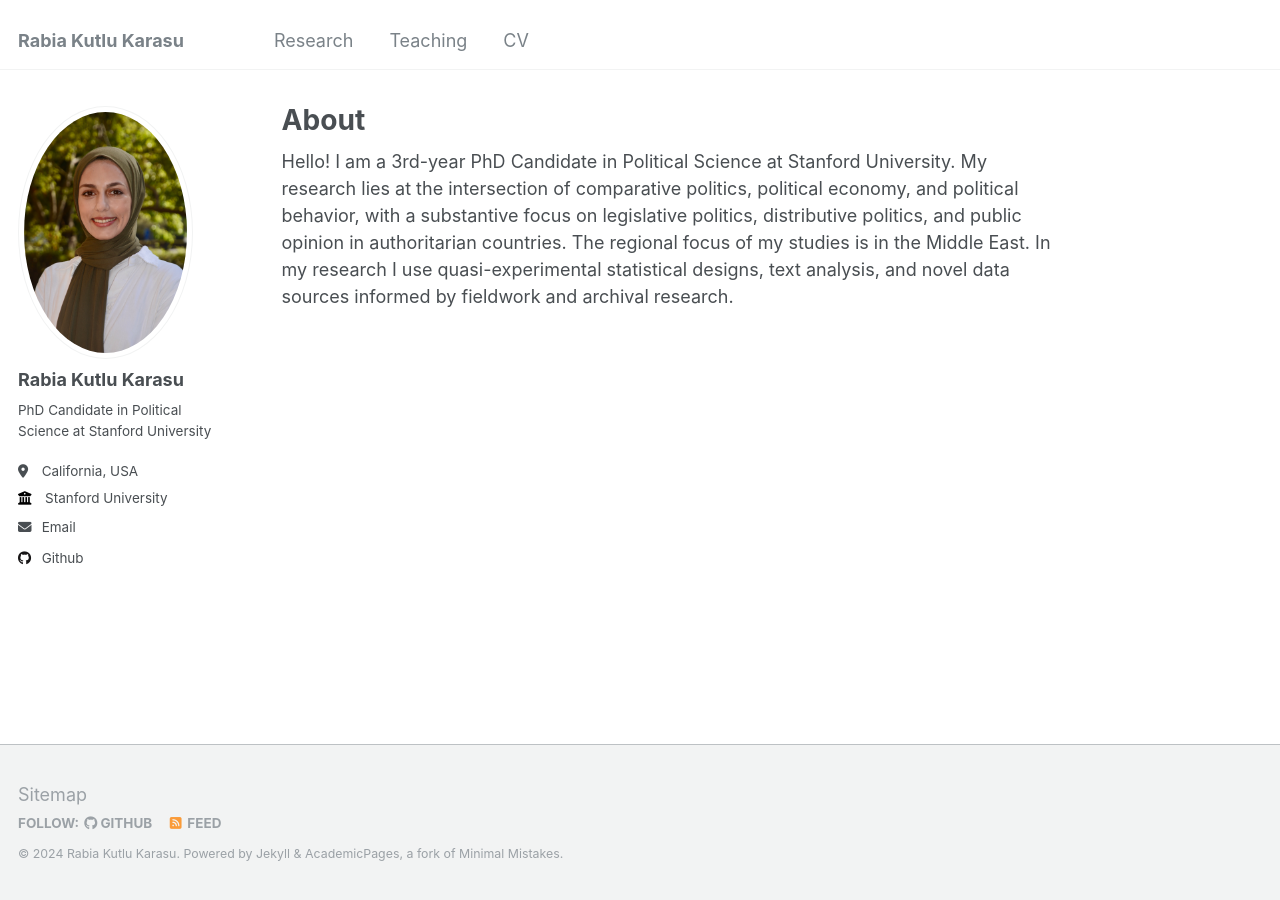
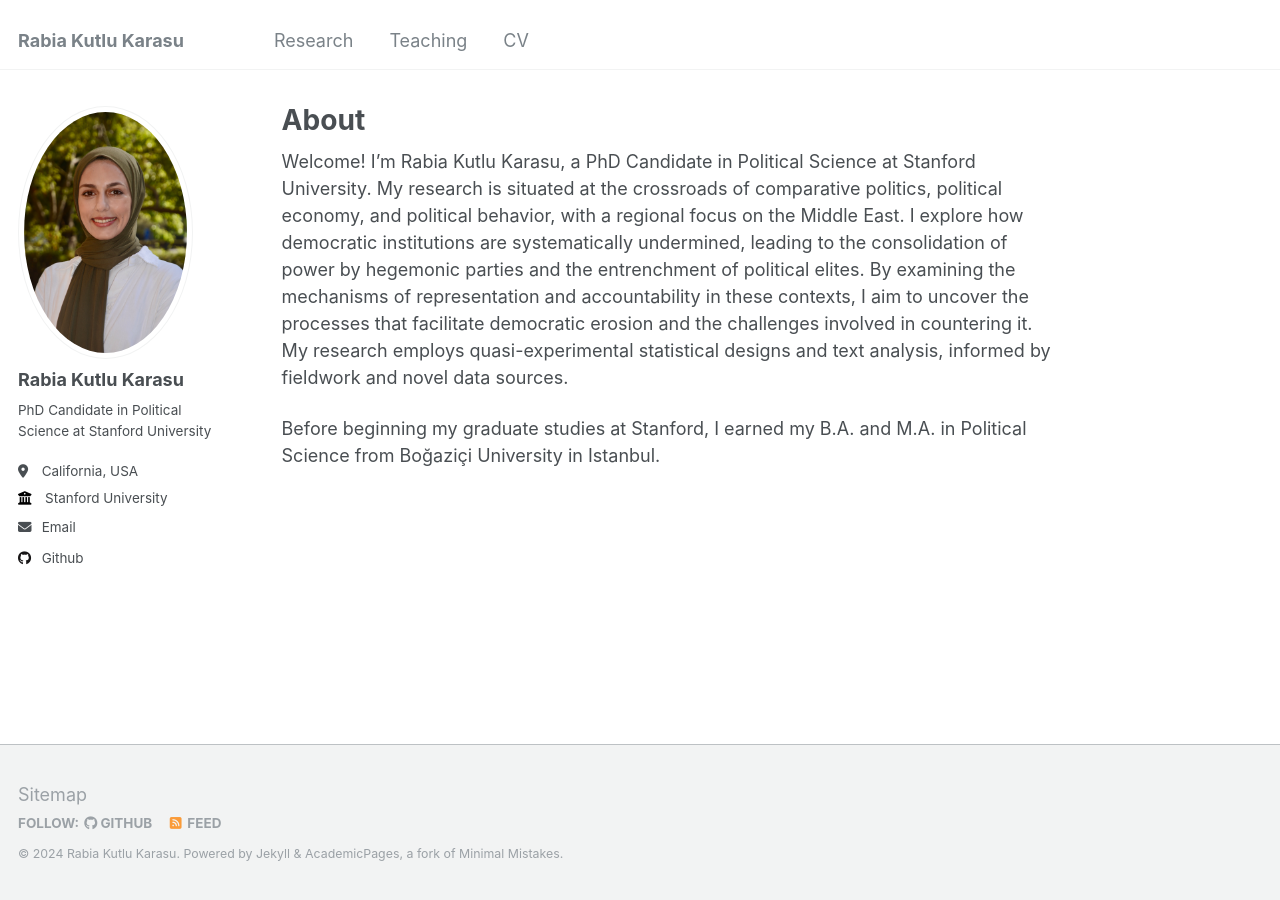
Before and after one commit to rabiakutlukarasu/rabiakutlukarasu.github.io, a Jekyll site: the page built from _pages/about.md, in a window 1280 px wide. Built offline with Jekyll 4.4.1, drawn with Linux system fonts in a browser that asks for light colours.

Commit message:
Update about.md

```diff
--- a/_pages/about.md
+++ b/_pages/about.md
@@ -7,4 +7,6 @@ redirect_from:
   - /about.html
 ---
 
-Hello! I am a 3rd-year PhD Candidate in Political Science at Stanford University. My research lies at the intersection of comparative politics, political economy, and political behavior, with a substantive focus on legislative politics, distributive politics, and public opinion in authoritarian countries. The regional focus of my studies is in the Middle East. In my research I use quasi-experimental statistical designs, text analysis, and novel data sources informed by fieldwork and archival research.
+Welcome! I'm Rabia Kutlu Karasu, a PhD Candidate in Political Science at Stanford University. My research is situated at the crossroads of comparative politics, political economy, and political behavior, with a regional focus on the Middle East. I explore how democratic institutions are systematically undermined, leading to the consolidation of power by hegemonic parties and the entrenchment of political elites. By examining the mechanisms of representation and accountability in these contexts, I aim to uncover the processes that facilitate democratic erosion and the challenges involved in countering it. My research employs quasi-experimental statistical designs and text analysis, informed by fieldwork and novel data sources.
+
+Before beginning my graduate studies at Stanford, I earned my B.A. and M.A. in Political Science from Boğaziçi University in Istanbul.
```
